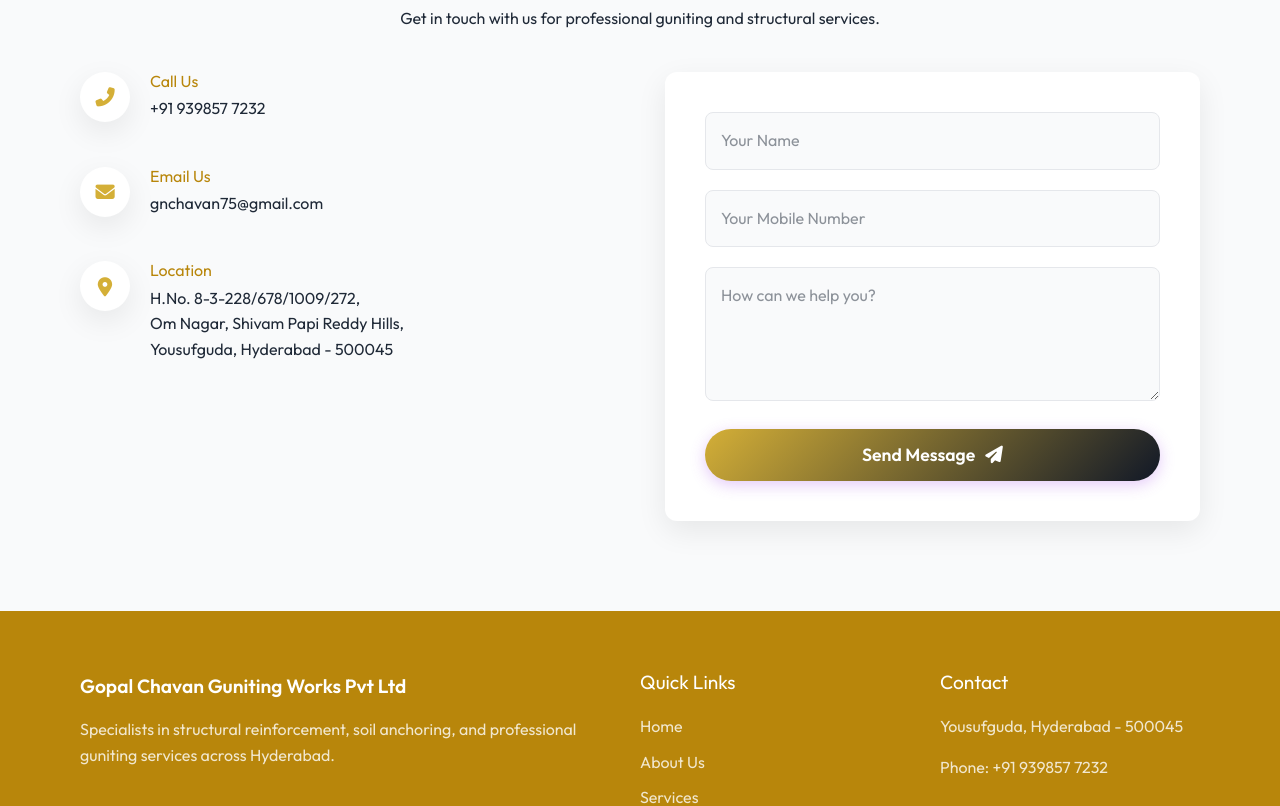
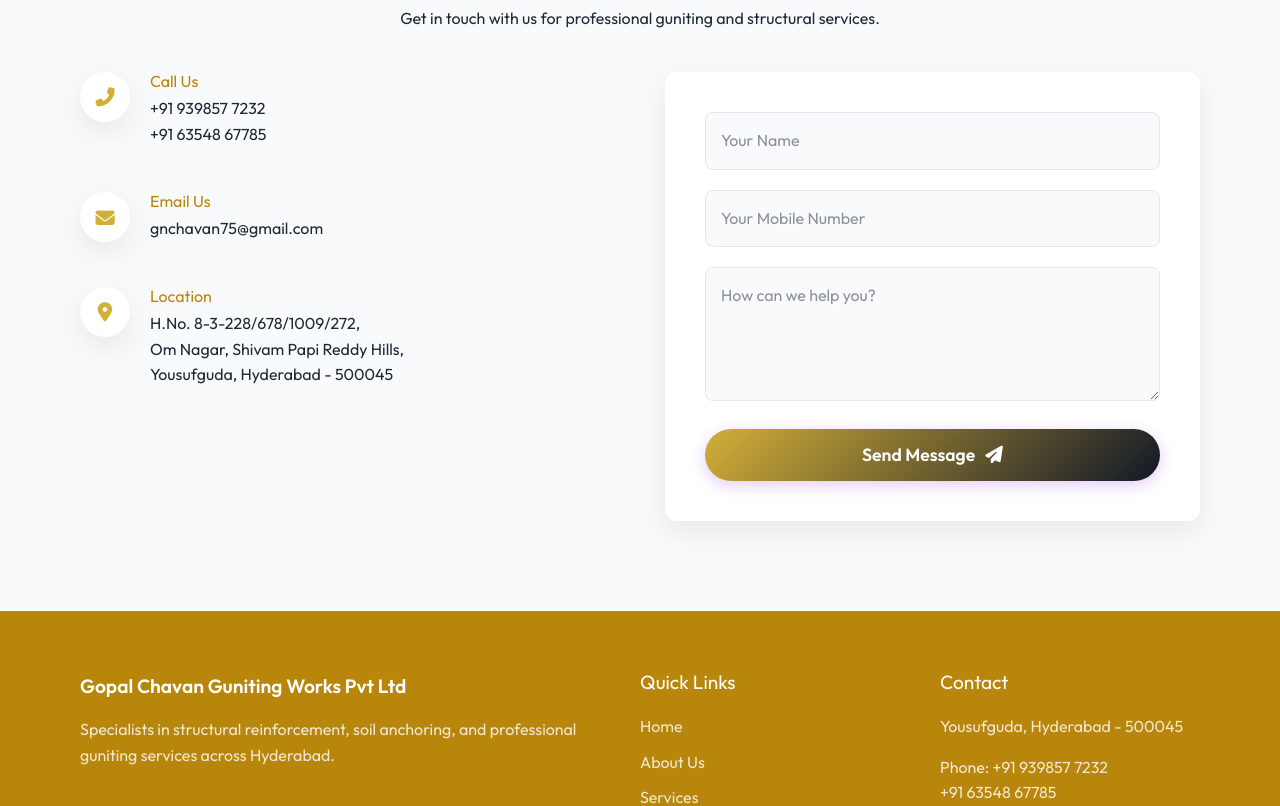
Before and after one commit to vidwansai66/gcgw, a Next.js app: page / in a window 1280 px wide. Shown: the part 3780-4586 px from the top of the page. Built offline with nearby package versions, Linux system fonts and the light colour scheme.

Commit message:
Add second business partner contact phone number +91 63548 67785

```diff
--- a/legacy/about.html
+++ b/legacy/about.html
@@ -156,7 +156,7 @@
             <div class="footer-contact">
                 <h4>Contact</h4>
                 <p>Yousufguda, Hyderabad - 500045</p>
-                <p>Phone: +91 939857 7232</p>
+                <p>Phone: +91 939857 7232<br>+91 63548 67785</p>
             </div>
         </div>
         <div class="footer-bottom">
--- a/legacy/careers.html
+++ b/legacy/careers.html
@@ -160,7 +160,7 @@
             <div class="footer-contact">
                 <h4>Contact</h4>
                 <p>Yousufguda, Hyderabad - 500045</p>
-                <p>Phone: +91 939857 7232</p>
+                <p>Phone: +91 939857 7232<br>+91 63548 67785</p>
             </div>
         </div>
         <div class="footer-bottom">
--- a/legacy/contact.html
+++ b/legacy/contact.html
@@ -86,7 +86,7 @@
                         <div class="info-icon"><i class="fas fa-phone-alt"></i></div>
                         <div>
                             <h4>Call Us</h4>
-                            <p><a href="tel:9398577232">+91 939857 7232</a></p>
+                            <p><a href="tel:9398577232">+91 939857 7232</a><br><a href="tel:6354867785">+91 63548 67785</a></p>
                         </div>
                     </div>
                     <div class="info-item">
@@ -149,7 +149,7 @@
             <div class="footer-contact">
                 <h4>Contact</h4>
                 <p>Yousufguda, Hyderabad - 500045</p>
-                <p>Phone: +91 939857 7232</p>
+                <p>Phone: +91 939857 7232<br>+91 63548 67785</p>
             </div>
         </div>
         <div class="footer-bottom">
--- a/legacy/index.html
+++ b/legacy/index.html
@@ -81,6 +81,8 @@
                 <a href="tel:9398577232" class="btn btn-primary btn-large">Call Now <i class="fas fa-phone"></i></a>
                 <div class="hero-contact-info">
                     <a href="tel:9398577232"><i class="fas fa-phone-alt"></i> +91 939857 7232</a>
+                    <span class="separator">|</span>
+                    <a href="tel:6354867785"><i class="fas fa-phone-alt"></i> +91 63548 67785</a>
                     <span class="separator">|</span>
                     <a href="mailto:gnchavan75@gmail.com"><i class="fas fa-envelope"></i> gnchavan75@gmail.com</a>
                 </div>
@@ -285,7 +287,7 @@
                         <div class="info-icon"><i class="fas fa-phone-alt"></i></div>
                         <div>
                             <h4>Call Us</h4>
-                            <p><a href="tel:9398577232">+91 939857 7232</a></p>
+                            <p><a href="tel:9398577232">+91 939857 7232</a><br><a href="tel:6354867785">+91 63548 67785</a></p>
                         </div>
                     </div>
                     <div class="info-item">
@@ -348,7 +350,7 @@
             <div class="footer-contact">
                 <h4>Contact</h4>
                 <p>Yousufguda, Hyderabad - 500045</p>
-                <p>Phone: +91 939857 7232</p>
+                <p>Phone: +91 939857 7232<br>+91 63548 67785</p>
             </div>
         </div>
         <div class="footer-bottom">
--- a/legacy/projects.html
+++ b/legacy/projects.html
@@ -174,7 +174,7 @@
             <div class="footer-contact">
                 <h4>Contact</h4>
                 <p>Yousufguda, Hyderabad - 500045</p>
-                <p>Phone: +91 939857 7232</p>
+                <p>Phone: +91 939857 7232<br>+91 63548 67785</p>
             </div>
         </div>
         <div class="footer-bottom">
--- a/legacy/services.html
+++ b/legacy/services.html
@@ -162,7 +162,7 @@
             <div class="footer-contact">
                 <h4>Contact</h4>
                 <p>Yousufguda, Hyderabad - 500045</p>
-                <p>Phone: +91 939857 7232</p>
+                <p>Phone: +91 939857 7232<br>+91 63548 67785</p>
             </div>
         </div>
         <div class="footer-bottom">
--- a/src/app/contact/page.tsx
+++ b/src/app/contact/page.tsx
@@ -30,6 +30,8 @@
                   <h4>Call Us</h4>
                   <p>
                     <a href="tel:9398577232">+91 939857 7232</a>
+                    <br />
+                    <a href="tel:6354867785">+91 63548 67785</a>
                   </p>
                 </div>
               </div>
--- a/src/app/page.tsx
+++ b/src/app/page.tsx
@@ -245,6 +245,8 @@
                   <h4>Call Us</h4>
                   <p>
                     <a href="tel:9398577232">+91 939857 7232</a>
+                    <br />
+                    <a href="tel:6354867785">+91 63548 67785</a>
                   </p>
                 </div>
               </div>
--- a/src/components/Footer.tsx
+++ b/src/components/Footer.tsx
@@ -40,7 +40,7 @@
                     <div className="footer-contact">
                         <h4>Contact</h4>
                         <p>Yousufguda, Hyderabad - 500045</p>
-                        <p>Phone: +91 939857 7232</p>
+                        <p>Phone: +91 939857 7232<br />+91 63548 67785</p>
                     </div>
                 </div>
                 <div className="footer-bottom">
```
